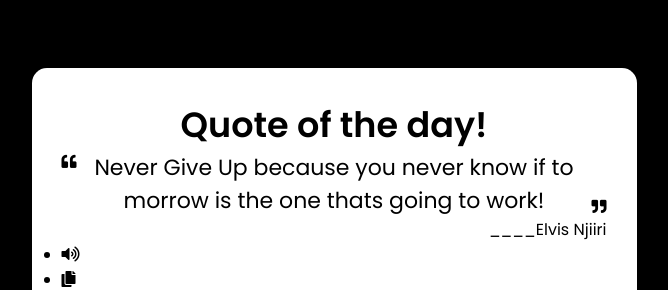
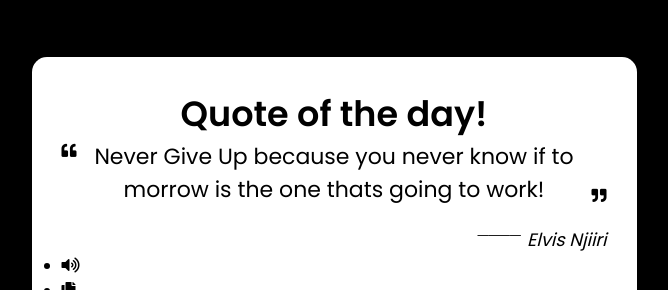
Before and after one commit to NEKiarie/RandomQuotesAPI, a plain HTML site: page index.html in a window 1280 px wide. Shown: the part 182-472 px from the top of the page, without its empty margins (306-974 px from the left). Drawn offline with Linux system fonts and the light colour scheme; no server answers.

Commit message:
Fifth Commit

```diff
--- a/style.css
+++ b/style.css
@@ -36,22 +36,26 @@ body {
   font-size: 15px;
 }
 .quote-area i:first-child {
-    margin: 3px 10px 0 0;
+  margin: 3px 10px 0 0;
 }
 .quote-area i:last-child {
-    display: flex;
-    align-items: flex-end;
-    margin:  0 0 3px 10px;
+  display: flex;
+  align-items: flex-end;
+  margin: 0 0 3px 10px;
 }
-
 .quote-area .quote {
   font-size: 22px;
   text-align: center;
   word-break: break-all;
 }
 .content .author {
-    display: flex;
-    justify-content: flex-end;
-
-
+  margin-top: 20px;
+  font-size: 18px;
+  font-style: italic;
+  display: flex;
+  justify-content: flex-end;
 }
+.author span:first-child {
+  margin: -7px 5px 0 0;
+  font-family: monospace;
+}
```
